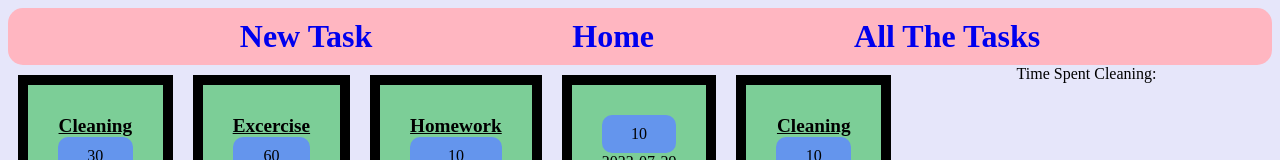
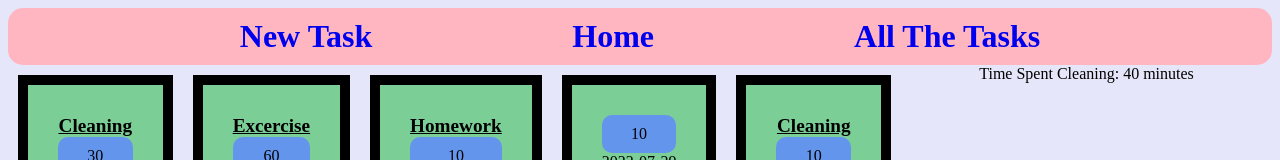
Before and after one commit to melissavaiden/phase-2-project, a React (Create React App) app: page /TaskList in a window 1280 px wide. Shown: the top 160 px of the page. Built offline with nearby package versions, Linux system fonts and the light colour scheme; data requests are answered from the project's data file.

Commit message:
Adding times of tasks to task list

```diff
--- a/src/components/TaskList.js
+++ b/src/components/TaskList.js
@@ -3,22 +3,23 @@ import NavBar from "./NavBar";
 import TaskCard from "./TaskCard";
 
 function TaskList({tasks}) {
-    const timeSpentCleaning = tasks.map((task) => {
-        const allTimes = []
+    const allTimes = []
+    tasks.map((task) => {
         if (task.name === 'Cleaning') {
             allTimes.push(Number(task.time))
-            console.log(allTimes)
-            allTimes.reduce((accumulator, currentValue) => {
-                return accumulator + currentValue
-            }, 0)
-        }
-    })
+        }})
+
+
+    let sumOfTimes = allTimes.reduce((accumulator, currentValue) => {
+            return accumulator + currentValue
+        }, 0)
+
 
     return (
         <div>
             <NavBar />
             <TaskCard tasks={tasks}/>
-            <div>Time Spent Cleaning:</div>
+            <div>Time Spent Cleaning: {sumOfTimes} minutes</div>
         </div>
     )
 }
```
